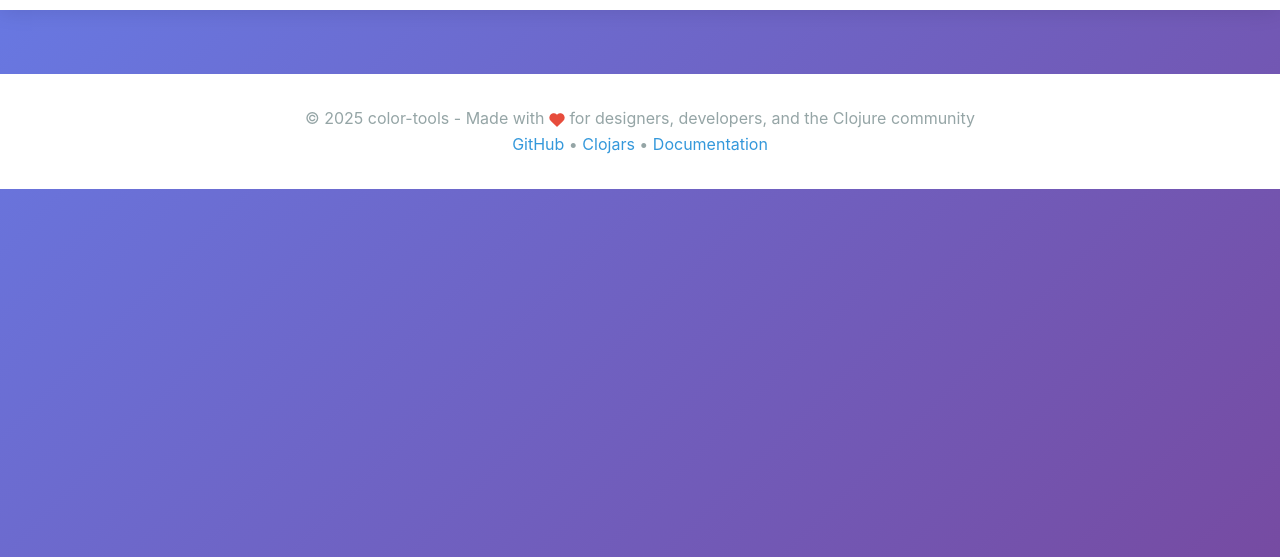
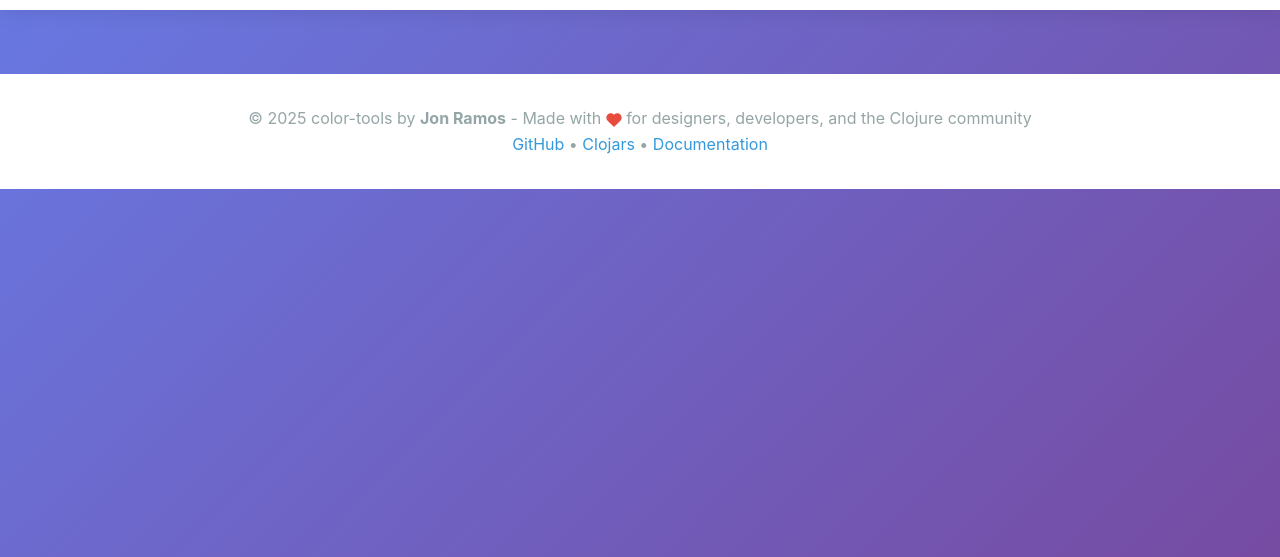
Before and after one commit to jramosg/color-tools, a website: page demo/public/index.html in a window 1280 px wide. Shown: the part 243-800 px from the top of the page. Drawn offline with Linux system fonts and the light colour scheme.

Commit message:
fix: Update author name in meta tags for consistency

```diff
--- a/demo/public/index.html
+++ b/demo/public/index.html
@@ -8,7 +8,7 @@
     <title>Color Tools - Free Online Color Picker, Gradient Generator & Contrast Checker | Powered by Clojure</title>
     <meta name="description" content="Free online color tools for designers and developers. Convert colors (HEX, RGB, HSL), generate gradients, check WCAG contrast, create color harmonies, and blend colors. Built with the open-source color-tools Clojure library.">
     <meta name="keywords" content="color picker online, color converter, gradient generator, contrast checker, wcag, a11y, color harmony, hex to rgb, color blending, tints and shades, color palette, design tools, clojure, clojurescript">
-    <meta name="author" content="jramosg">
+    <meta name="author" content="Jon Ramos">
 
     <!-- Open Graph / Facebook -->
     <meta property="og:type" content="website">
@@ -106,7 +106,7 @@
     <footer class="footer">
         <div class="container">
             <p>
-                © 2025 color-tools - Made with
+                © 2025 color-tools by <strong>Jon Ramos</strong> - Made with
                 <svg xmlns="http://www.w3.org/2000/svg" width="16" height="16" viewBox="0 0 24 24" fill="currentColor" stroke="currentColor" stroke-width="2" stroke-linecap="round" stroke-linejoin="round">
                     <path d="M20.84 4.61a5.5 5.5 0 0 0-7.78 0L12 5.67l-1.06-1.06a5.5 5.5 0 0 0-7.78 7.78l1.06 1.06L12 21.23l7.78-7.78 1.06-1.06a5.5 5.5 0 0 0 0-7.78z"/>
                 </svg>
```
